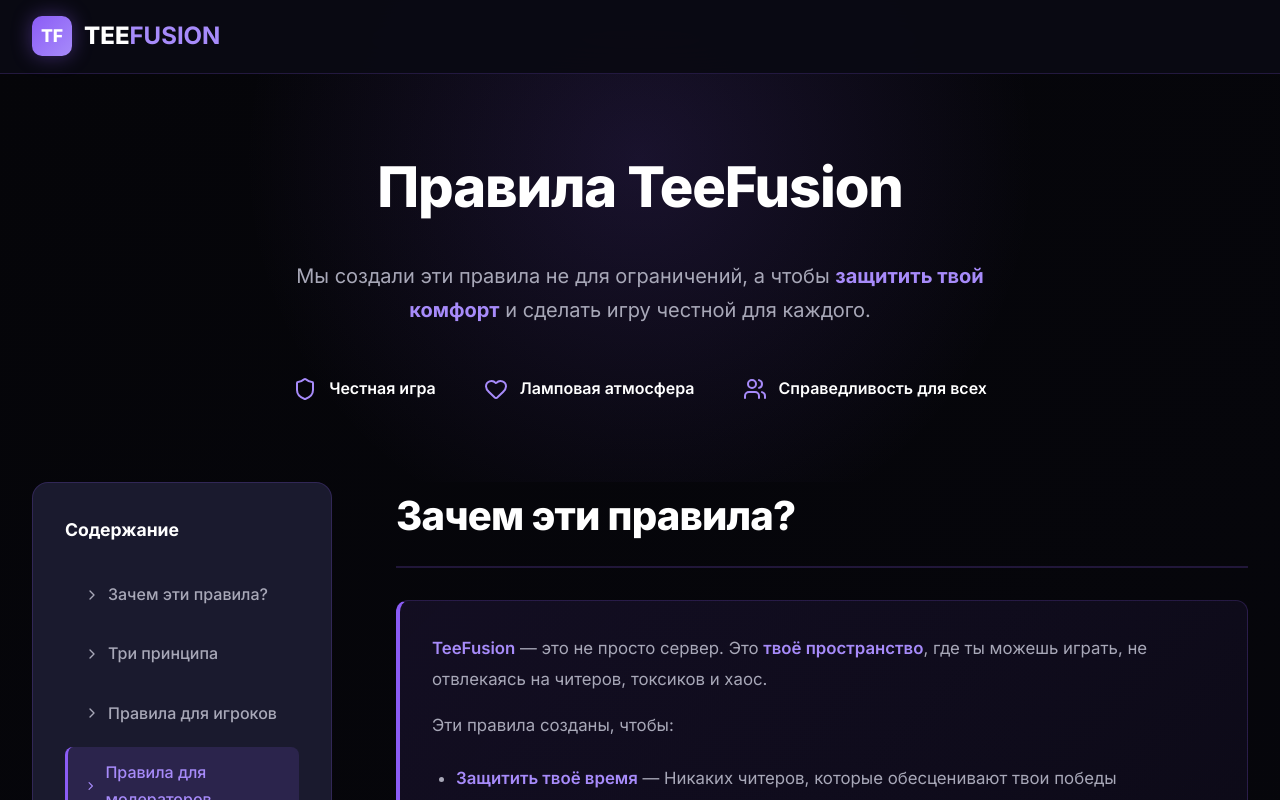
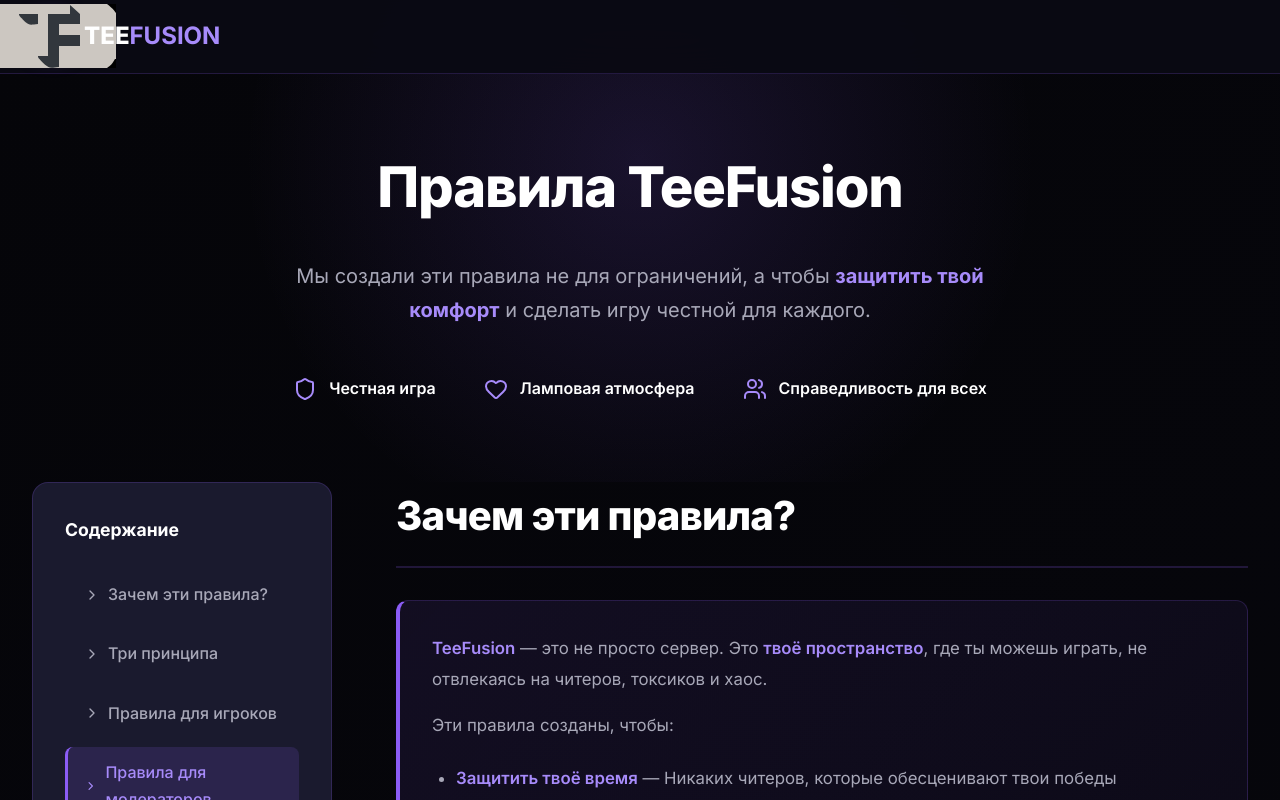
Before and after one commit to yorushi-code/Rules.Test, a React (Vite) app: page / in a window 1280 px wide. Shown: the top 800 px of the page. Built offline with nearby package versions, Linux system fonts and the light colour scheme.

Commit message:
Some changes in App.jsx

```diff
--- a/src/App.jsx
+++ b/src/App.jsx
@@ -52,7 +52,9 @@
   <header className="header">
     <div className="container">
       <div className="logo">
-        <div className="logo-icon">TF</div>
+        <div className="logo-icon">
+          <img src="/teefusion.svg" alt="Logo" />
+        </div>
         <span>TEE<strong>FUSION</strong></span>
       </div>
     </div>
@@ -328,7 +330,9 @@
   <footer className="footer">
     <div className="container">
       <div className="footer-brand">
-        <div className="logo-icon">&lt;</div>
+        <div className="logo-icon">
+          <img src="/teefusion.svg" alt="Logo" />
+        </div>
         <span>TEE<strong>FUSION</strong></span>
       </div>
       <div className="footer-links">
```
Also changed, not shown: public/teefusion.svg (added).
